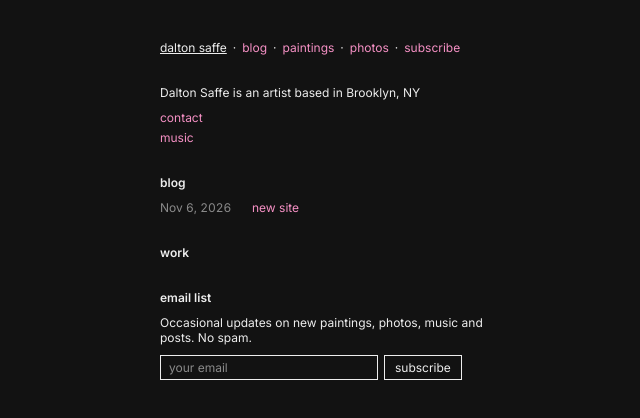
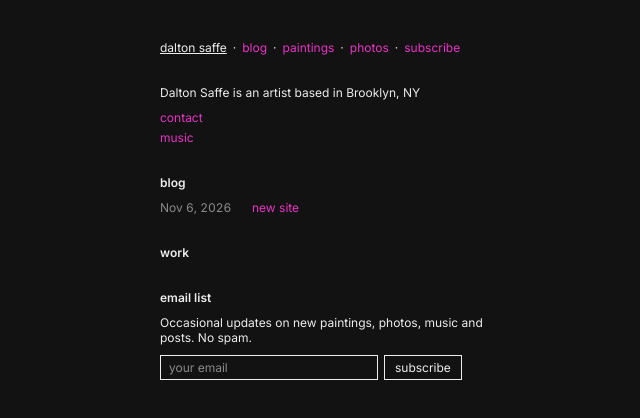
Before and after one commit to daltn/daltonsaffe, an Eleventy site: page src/index.njk in a window 1280 px wide. Shown: the whole page, without its empty margins (160-800 px from the left). Built offline with nearby package versions, Linux system fonts and the light colour scheme; Eleventy itself is replaced by a stand-in of ours; files that its build step writes are made by us from their sources; what js-yaml would draw is missing.

Commit message:
set link color to #e635c5
Co-Authored-By: Claude Opus 5.5 <noreply@anthropic.com>

```diff
--- a/src/style.css
+++ b/src/style.css
@@ -3,7 +3,7 @@
   --bg: #121212;
   --fg: #ededed;
   --muted: #8a8a8a;
-  --accent: #f590c4;
+  --accent: #e635c5;
   --surface: #1e1e1e;
 }
 
```
